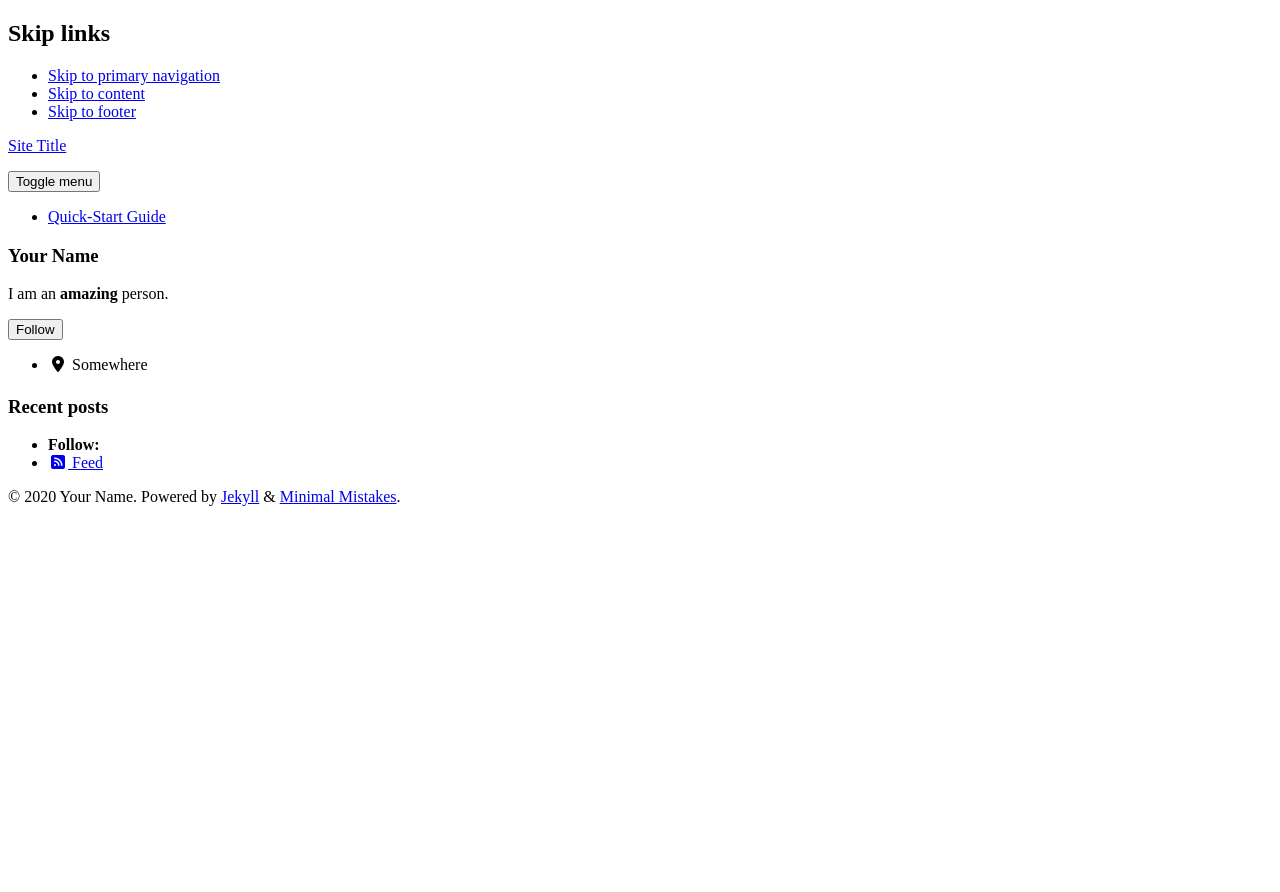
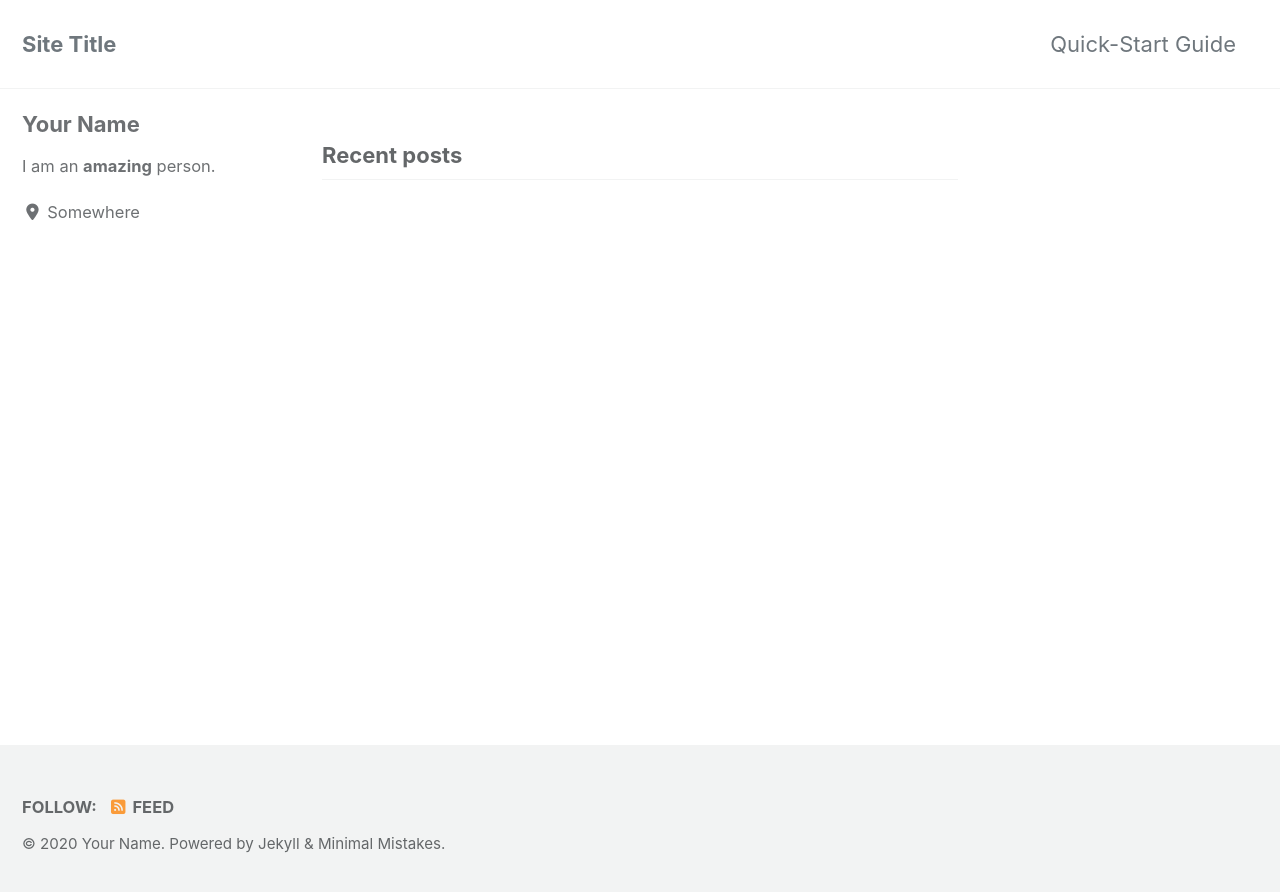
Before and after one commit to great-shiny/great-shiny.github.io, a Jekyll site: the page built from index.html, in a window 1280 px wide. Shown: the top 892 px of the page. Built offline with Jekyll 4.4.1, drawn with Linux system fonts in a browser that asks for light colours; cached includes are drawn as plain includes; nearby versions of some CDN libraries; a script bundle is joined from its source files by our own code; the list of posts is cut into pages by our own code.

Commit message:
Update _config.yml

```diff
--- a/_config.yml
+++ b/_config.yml
@@ -11,7 +11,7 @@
 # https://mmistakes.github.io/minimal-mistakes/docs/quick-start-guide/#installing-the-theme
 
 # theme                  : "minimal-mistakes-jekyll"
-# remote_theme           : "mmistakes/minimal-mistakes"
+remote_theme           : "mmistakes/minimal-mistakes"
 minimal_mistakes_skin    : "default" # "air", "aqua", "contrast", "dark", "dirt", "neon", "mint", "plum", "sunrise"
 
 # Site Settings
@@ -21,8 +21,8 @@ title_separator          : "-"
 subtitle                 : # site tagline that appears below site title in masthead
 name                     : "Your Name"
 description              : "An amazing website."
-url                      : # the base hostname & protocol for your site e.g. "https://mmistakes.github.io"
-baseurl                  : "https://great-shiny.github.io/" # the subpath of your site, e.g. "/blog"
+url                      : "https://great-shiny.github.io/" # the base hostname & protocol for your site e.g. "https://mmistakes.github.io"
+baseurl                  : # the subpath of your site, e.g. "/blog"
 repository               : # GitHub username/repo-name e.g. "mmistakes/minimal-mistakes"
 teaser                   : # path of fallback teaser image, e.g. "/assets/images/500x300.png"
 logo                     : # path of logo image to display in the masthead, e.g. "/assets/images/88x88.png"
```
